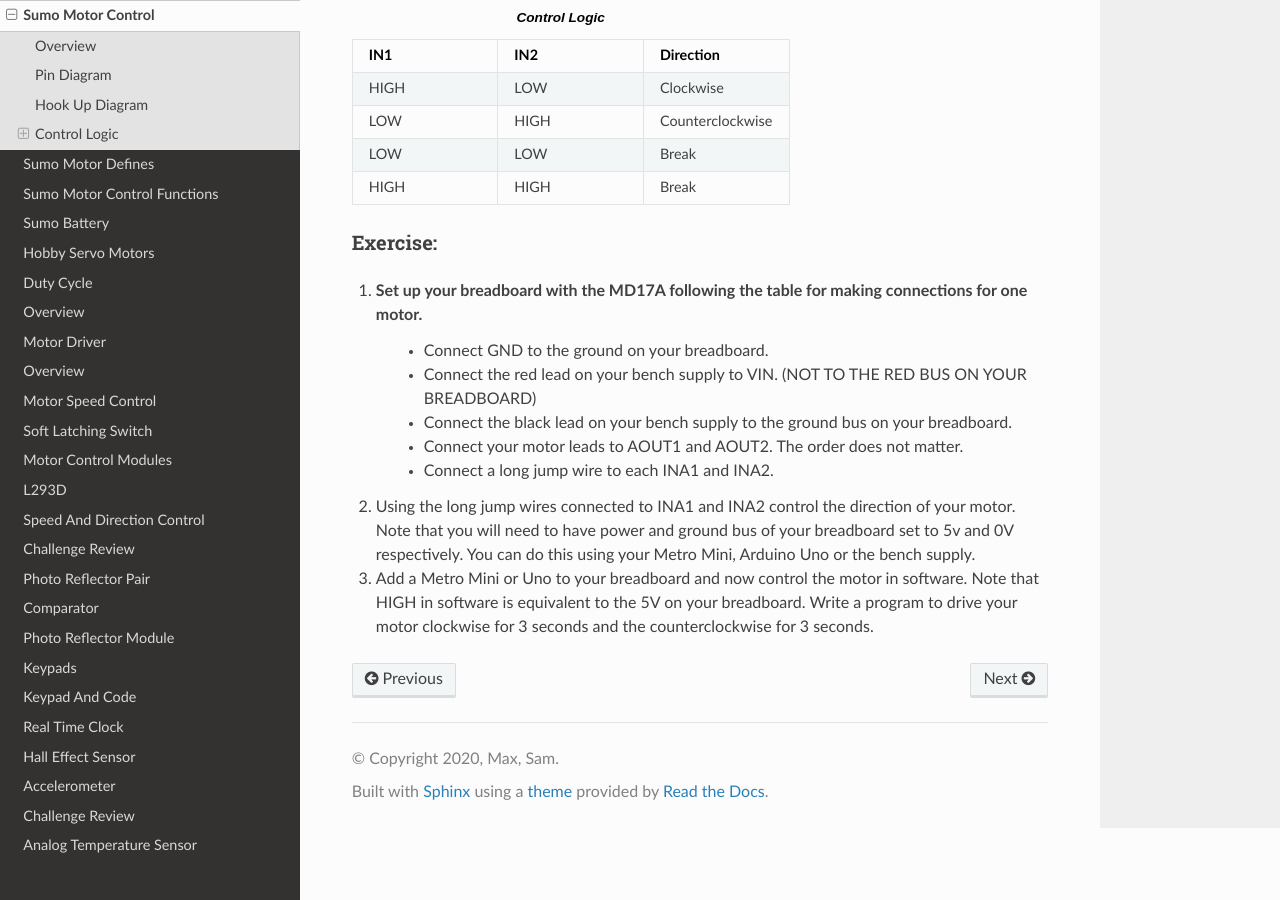
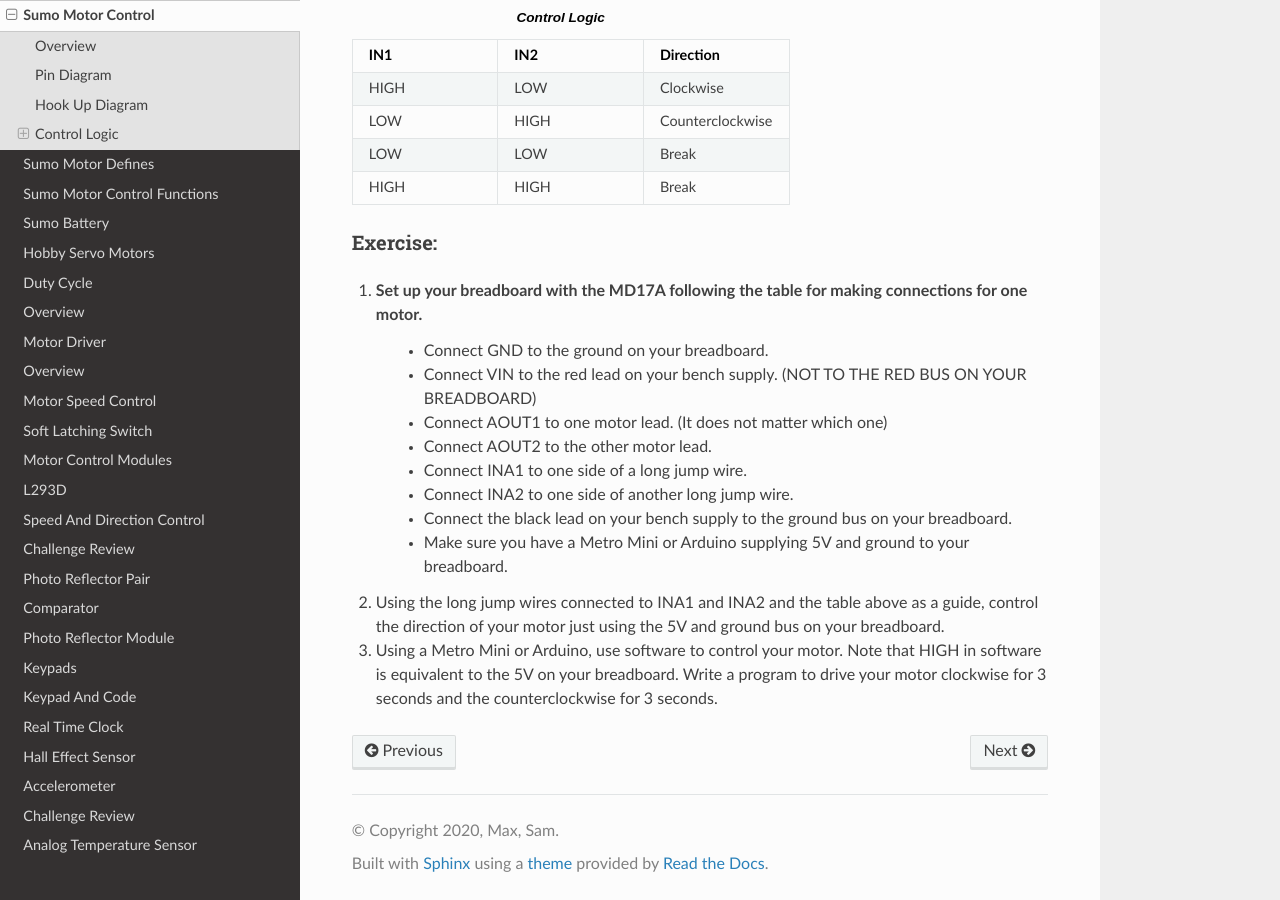
Before and after one commit to maxtkc/mvths-wiki, a Sphinx documentation site: the page built from docs/070xb-motor-control.rst, in a window 1280 px wide and 900 px high, scrolled down 1971 px. Built offline with Sphinx 7.4.7 and the Read the Docs theme 2.0.0, drawn with Linux system fonts in a browser that asks for light colours; pages that are not in the unit, such as notebooks, are missing from menus; some of the changed text lies outside the part shown.

Commit message:
Update 070xb-motor-control.rst

```diff
--- a/docs/070xb-motor-control.rst
+++ b/docs/070xb-motor-control.rst
@@ -4,7 +4,7 @@ Sumo Motor Control
 Overview
 --------
 
-The MD17A is a small dual motor control module made by Pololu and based on the DRV8833 motor driver IC. The following are features of this motor module. You can find more information about the module on the Pololu site `here <https://www.pololu.com/product/2130>`__.
+The MD17A is the default motor controller for the sumo robotics competition. This is a small dual motor control module made by Pololu and based on the DRV8833 motor driver IC. The following are features of this motor module. You can find more information about the module on the Pololu site `here <https://www.pololu.com/product/2130>`__. If you need to solder pins into your MD17A, please contact your teacher before soldering.
 
 - Dual-H-bridge motor driver: can drive two DC motors or one bipolar stepper motor
 - Operating voltage: 2.7‌‌ V to 10.8 V
@@ -50,7 +50,7 @@ The following table lists the functions of each pin as shown in the image above.
 
 Hook Up Diagram
 ----------------
-The following is a hook up diagram for using the MD17A. Note that generally it is best to solder and use the MD17A with the label side up so it is easier to make sure your connections are correct. **VERY IMPORTANT** The MD17A only has one voltage input. This is for the power to the motor. This voltage should ONLY be applied to this pin and no where else on your board.
+The following is a hook up diagram for using the MD17A. **VERY IMPORTANT** The MD17A only has one voltage input. This is for the power to the motor. This voltage should ONLY be applied to this pin and no where else on your board.
 
 .. image:: images/MD17a.png
 
@@ -85,11 +85,14 @@ Exercise:
 
 #. Set up your breadboard with the MD17A following the table for making connections for one motor.
     * Connect GND to the ground on your breadboard.
-    * Connect the red lead on your bench supply to VIN. (NOT TO THE RED BUS ON YOUR BREADBOARD)
+    * Connect VIN to the red lead on your bench supply. (NOT TO THE RED BUS ON YOUR BREADBOARD)
+    * Connect AOUT1 to one motor lead. (It does not matter which one)
+    * Connect AOUT2 to the other motor lead.
+    * Connect INA1 to one side of a long jump wire.
+    * Connect INA2 to one side of another long jump wire.
     * Connect the black lead on your bench supply to the ground bus on your breadboard.
-    * Connect your motor leads to AOUT1 and AOUT2. The order does not matter.
-    * Connect a long jump wire to each INA1 and INA2.
+    * Make sure you have a Metro Mini or Arduino supplying 5V and ground to your breadboard.
 
-#. Using the long jump wires connected to INA1 and INA2 control the direction of your motor. Note that you will need to have power and ground bus of your breadboard set to 5v and 0V respectively. You can do this using your Metro Mini, Arduino Uno or the bench supply.
+#. Using the long jump wires connected to INA1 and INA2 and the table above as a guide, control the direction of your motor just using the 5V and ground bus on your breadboard.
 
-#. Add a Metro Mini or Uno to your breadboard and now control the motor in software. Note that HIGH in software is equivalent to the 5V on your breadboard. Write a program to drive your motor clockwise for 3 seconds and the counterclockwise for 3 seconds.
+#. Using a Metro Mini or Arduino, use software to control your motor. Note that HIGH in software is equivalent to the 5V on your breadboard. Write a program to drive your motor clockwise for 3 seconds and the counterclockwise for 3 seconds.
```
